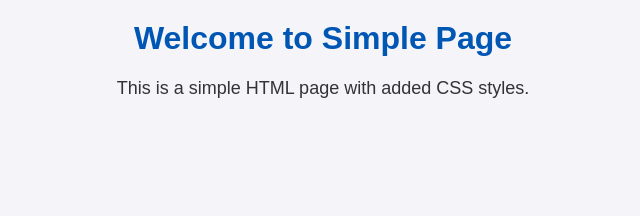
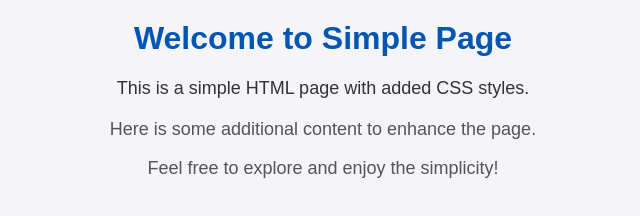
Before and after one commit to davisjoe112/simple-page-demo, a plain HTML site: page index.html in a window 1280 px wide. Shown: the whole page, without its empty margins (317-957 px from the left). Drawn offline with Linux system fonts and the light colour scheme.

Commit message:
Add more content to HTML file

```diff
--- a/index.html
+++ b/index.html
@@ -19,10 +19,20 @@
             text-align: center;
             font-size: 18px;
         }
+        .additional-content {
+            margin: 20px auto;
+            text-align: center;
+            font-size: 16px;
+            color: #555;
+        }
     </style>
 </head>
 <body>
     <h1>Welcome to Simple Page</h1>
     <p>This is a simple HTML page with added CSS styles.</p>
+    <div class="additional-content">
+        <p>Here is some additional content to enhance the page.</p>
+        <p>Feel free to explore and enjoy the simplicity!</p>
+    </div>
 </body>
 </html>
```
